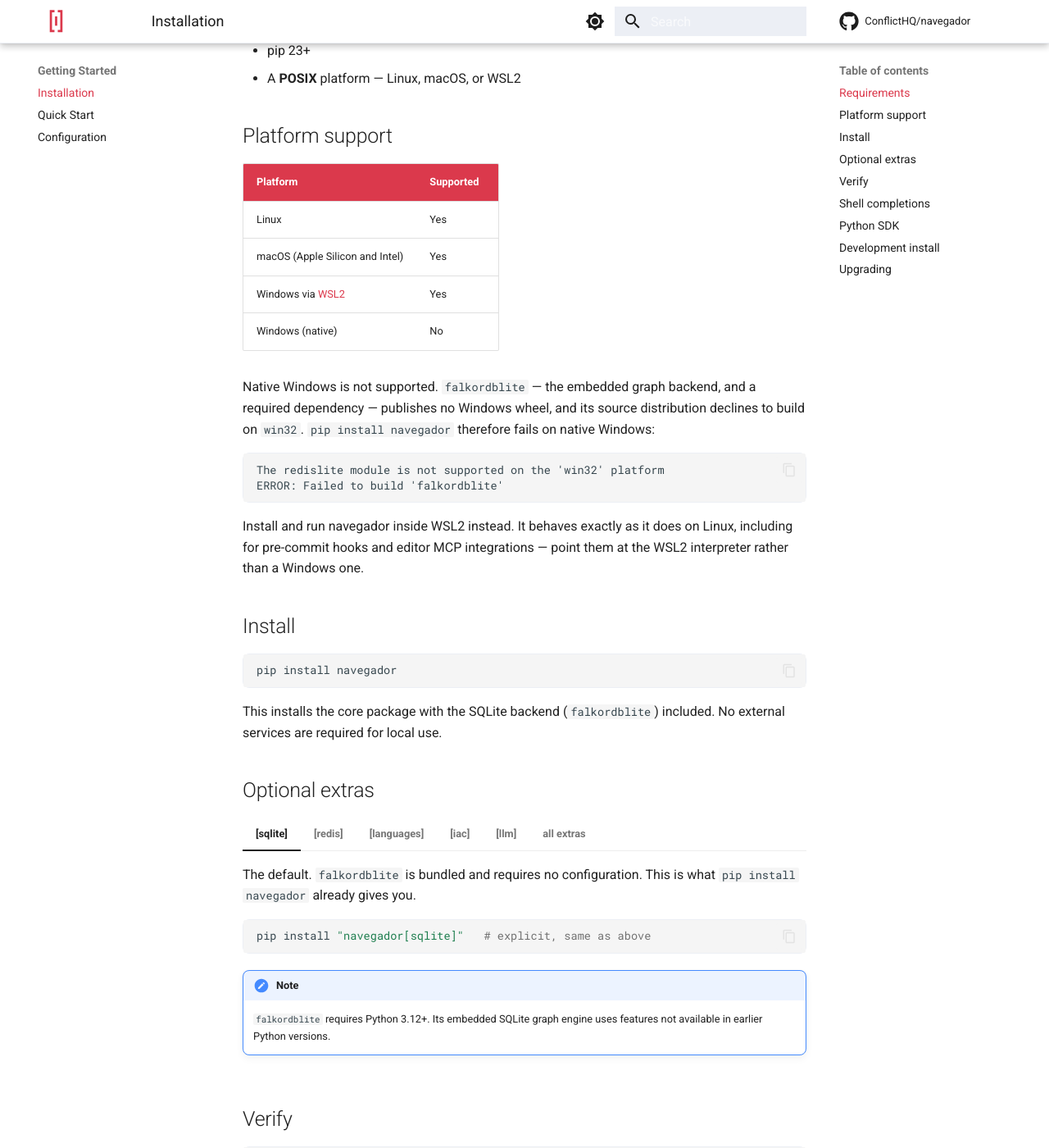
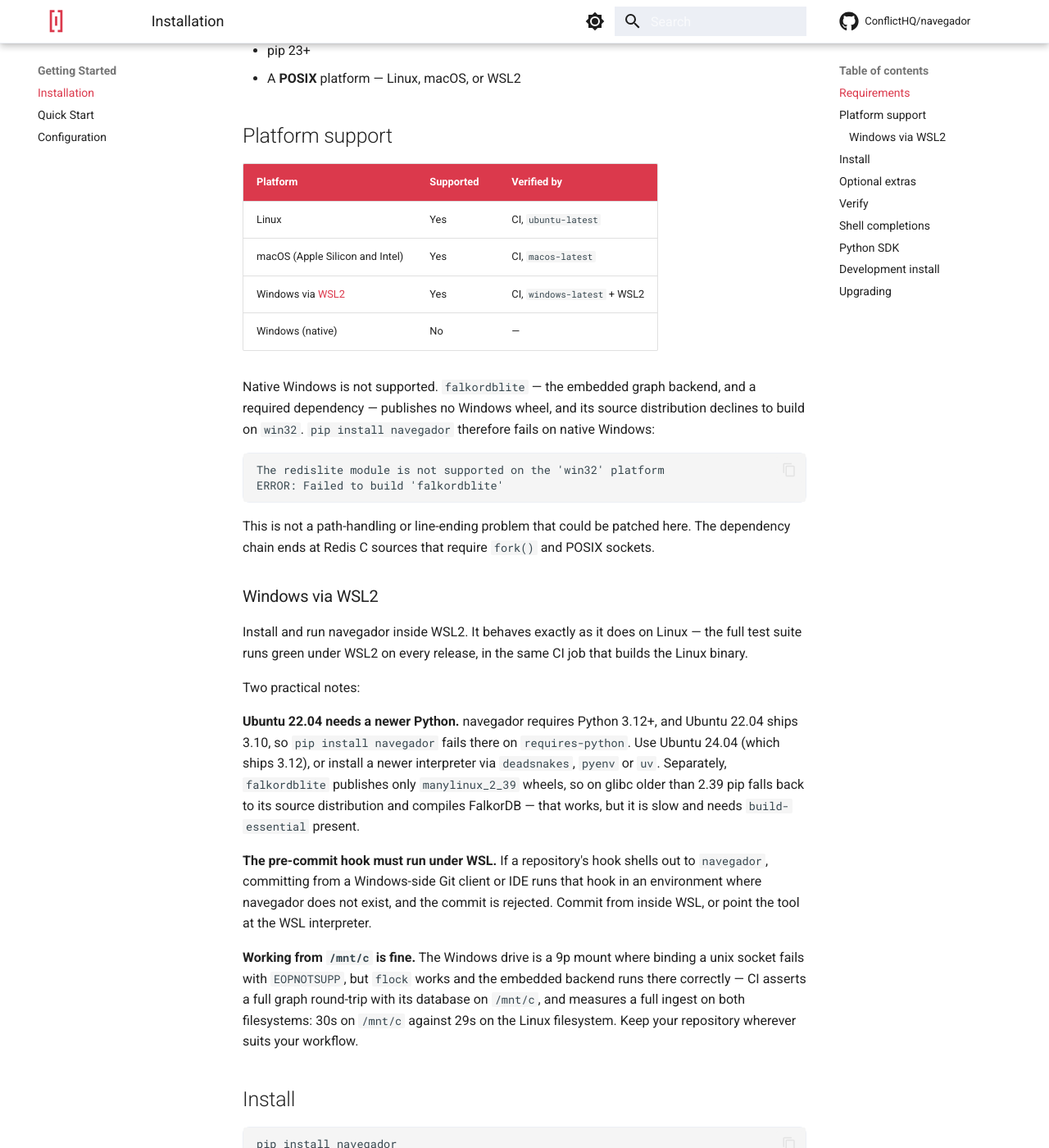
Before and after one commit to ConflictHQ/navegador, an MkDocs documentation site: the page built from docs/getting-started/installation.md, in a window 1280 px wide and 1400 px high, scrolled down 269 px. Shown: the whole window at 82% size. Built offline with MkDocs 1.6.1 and Material for MkDocs 9.7.7, drawn with Linux system fonts in a browser that asks for light colours; comment, search, counter and statistics services are not loaded.

Commit message:
docs: state WSL2's real constraints, verified in CI
#153 flagged that WSL2 was documented as supported with none of its
constraints stated — an unverified portability claim replacing the one
#151 removed. The WSL2 job added in this PR now supplies the facts.

Two of the three constraints originally drafted for #153 were wrong and
are not being written:

- 'requires Ubuntu 24.04+ / glibc 2.39' — falkordblite builds from its
  sdist and imports fine on glibc 2.36 given a compiler. The real 22.04
  blocker is Python 3.10 vs requires-python >=3.12, which is what the
  docs now say.
- 'avoid /mnt/c' — binding a unix socket there does fail (EOPNOTSUPP on
  9p), but flock works, the embedded backend round-trips correctly, and
  a matched full ingest measured 30s on /mnt/c against 29s on ext4. No
  reason to steer people off it.

What survived: WSL2 works (2879 passed, 60 skipped under WSL2/Ubuntu
24.04), Ubuntu 22.04 needs a newer interpreter, and a pre-commit hook
calling navegador must run from WSL-side git rather than a Windows client.

Closes #153

````diff
--- a/docs/getting-started/installation.md
+++ b/docs/getting-started/installation.md
@@ -8,12 +8,12 @@
 
 ## Platform support
 
-| Platform | Supported |
-|----------|-----------|
-| Linux | Yes |
-| macOS (Apple Silicon and Intel) | Yes |
-| Windows via [WSL2](https://learn.microsoft.com/windows/wsl/install) | Yes |
-| Windows (native) | No |
+| Platform | Supported | Verified by |
+|----------|-----------|-------------|
+| Linux | Yes | CI, `ubuntu-latest` |
+| macOS (Apple Silicon and Intel) | Yes | CI, `macos-latest` |
+| Windows via [WSL2](https://learn.microsoft.com/windows/wsl/install) | Yes | CI, `windows-latest` + WSL2 |
+| Windows (native) | No | — |
 
 Native Windows is not supported. `falkordblite` — the embedded graph backend, and a
 required dependency — publishes no Windows wheel, and its source distribution declines
@@ -24,9 +24,34 @@
 ERROR: Failed to build 'falkordblite'
 ```
 
-Install and run navegador inside WSL2 instead. It behaves exactly as it does on Linux,
-including for pre-commit hooks and editor MCP integrations — point them at the WSL2
-interpreter rather than a Windows one.
+This is not a path-handling or line-ending problem that could be patched here. The
+dependency chain ends at Redis C sources that require `fork()` and POSIX sockets.
+
+### Windows via WSL2
+
+Install and run navegador inside WSL2. It behaves exactly as it does on Linux — the
+full test suite runs green under WSL2 on every release, in the same CI job that builds
+the Linux binary.
+
+Two practical notes:
+
+**Ubuntu 22.04 needs a newer Python.** navegador requires Python 3.12+, and Ubuntu
+22.04 ships 3.10, so `pip install navegador` fails there on `requires-python`. Use
+Ubuntu 24.04 (which ships 3.12), or install a newer interpreter via `deadsnakes`,
+`pyenv` or `uv`. Separately, `falkordblite` publishes only `manylinux_2_39` wheels, so
+on glibc older than 2.39 pip falls back to its source distribution and compiles
+FalkorDB — that works, but it is slow and needs `build-essential` present.
+
+**The pre-commit hook must run under WSL.** If a repository's hook shells out to
+`navegador`, committing from a Windows-side Git client or IDE runs that hook in an
+environment where navegador does not exist, and the commit is rejected. Commit from
+inside WSL, or point the tool at the WSL interpreter.
+
+**Working from `/mnt/c` is fine.** The Windows drive is a 9p mount where binding a unix
+socket fails with `EOPNOTSUPP`, but `flock` works and the embedded backend runs there
+correctly — CI asserts a full graph round-trip with its database on `/mnt/c`, and
+measures a full ingest on both filesystems: 30s on `/mnt/c` against 29s on the Linux
+filesystem. Keep your repository wherever suits your workflow.
 
 ## Install
 
````
Also changed, not shown: README.md (+3 -1 lines).
